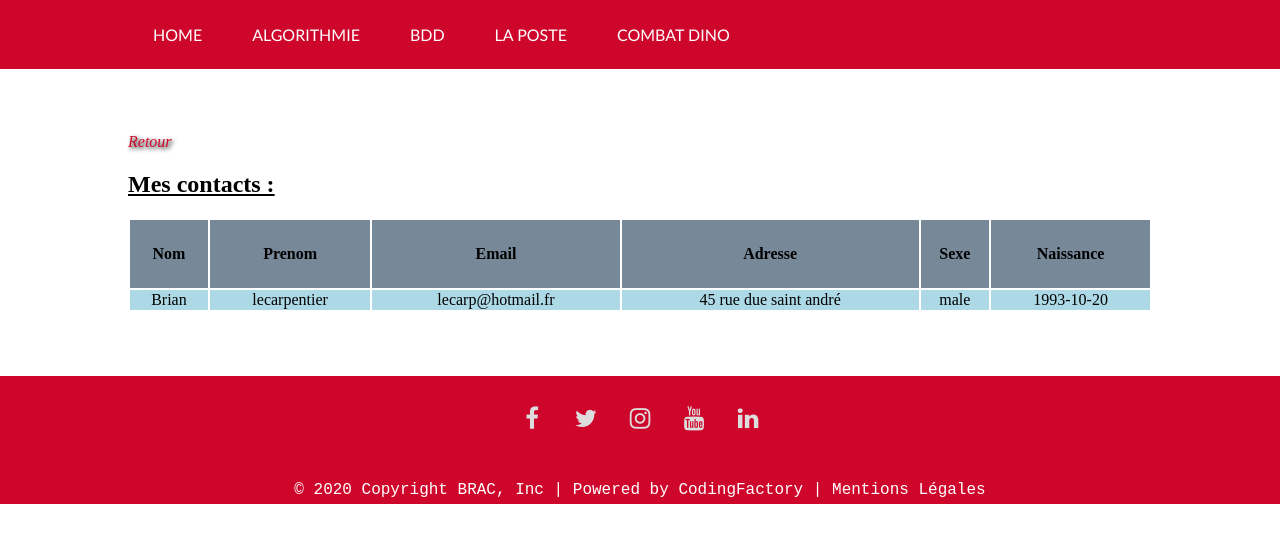
After one commit to Ldqtheone/php_week, a PHP site: page /bdd/contacts.php in a window 1280 px wide. The commit adds this page. Shown: the top 543 px of the page. Run offline with PHP 8.4, Linux system fonts and the light colour scheme; data comes from the database, SQL or seed files in the repository.

Commit message:
add css table et href

```diff
--- a/bdd/bdd.php
+++ b/bdd/bdd.php
@@ -16,7 +16,9 @@
         <?php include '../header.php' ?>
         <main>
             <h3>Accès aux contacts :</h3>
-            <a href="story13.php">Voir mes contacts</a>
+            <a href="contacts.php" class="contactLink" >Voir mes contacts</a>
+            <br/>
+
             <?php include 'story12.php' ?>
             <br/>
             <?php include 'story14.php' ?>
--- /dev/null
+++ b/bdd/contacts.php
@@ -0,0 +1,18 @@
+<!DOCTYPE html>
+<html lang="fr">
+<head>
+    <meta charset="utf-8">
+    <link rel="stylesheet" href="../style.css">
+    <link rel="stylesheet" href="https://cdnjs.cloudflare.com/ajax/libs/font-awesome/4.7.0/css/font-awesome.min.css">
+    <title>¤ TP Reco ~ BDD Contacts ¤</title>
+</head>
+    <body>
+        <?php include '../header.php' ?>
+        <main>
+            <a href="bdd.php" class="contactLink" >Retour</a>
+            <br/>
+            <?php include 'story13.php' ?>
+        </main>
+        <?php include '../footer.php' ?>
+    </body>
+</html>
--- a/bdd/story13.php
+++ b/bdd/story13.php
@@ -2,17 +2,7 @@
     require 'Database.php';
     $database = new Database("php_week");
 ?>
-<!DOCTYPE html>
-<html lang="fr">
-    <head>
-        <meta charset="utf-8">
-        <link rel="stylesheet" href="../style.css">
-        <link rel="stylesheet" href="https://cdnjs.cloudflare.com/ajax/libs/font-awesome/4.7.0/css/font-awesome.min.css">
-        <title>¤ TP Reco ~ BDD Users ¤</title>
-    </head>
-    <body>
-        <?php include '../header.php' ?>
-        <main class="story">
+
 <h2 id="titleContact">Mes contacts :</h2>
 <table>
     <thead>
@@ -28,18 +18,16 @@
     <tbody>
         <?php
         $contacts = $database->selectAll('contacts');
-                foreach ($contacts as $key => $contact) { ?>
+        foreach ($contacts as $key => $contact)
+        { ?>
             <tr>
                 <td><?= $contact['firstname']; ?></td>
                 <td><?= $contact['lastname']; ?></td>
                 <td><?= $contact['mail']; ?></td>
                 <td><?= $contact['address']; ?></td>
                 <td><?= $contact['gender']; ?></td>
-                        <td><?= $contact['birthdate']; } ?></td>
+                <td><?= $contact['birthdate']; ?></td>
             </tr>
+        <?php } ?>
     </tbody>
 </table>
-        </main>
-        <?php include '../footer.php' ?>
-    </body>
-</html>
--- a/index.php
+++ b/index.php
@@ -20,11 +20,11 @@
             </div>
             <div class="nbDone">
                 <h2> Number Done : </h2>
-                <p>13</p>
+                <p>15</p>
             </div>
             <div class="nbUndone">
                 <h2>Number Undone :</h2>
-                <p>3</p>
+                <p>1</p>
             </div>
             <div class="storyDone">
                 <h2> Stories Done : </h2>
@@ -41,6 +41,8 @@
                 <p> Story 11 </p>
                 <p> Story 12 </p>
                 <p> Story 13 </p>
+                <p> Story 14 </p>
+                <p> Story 15 </p>
             </div>
         </main>
     <?php  include 'footer.php' ?>
--- a/style.css
+++ b/style.css
@@ -47,24 +47,6 @@ footer div{
     margin: 0;
 }
 
-table {
-    text-align: center;
-    width: 100%;
-}
-    tr:nth-child(even) {
-        background: white;
-    }
-    tr:nth-child(odd) {
-        background: lightblue;
-    }
-
-    thead tr{
-        background: lightslategrey !important;
-    }
-
-        thead tr th{
-         padding-bottom: 50px;
-        }
 
 #footerBandeRed{
     height: 60px;
@@ -92,6 +74,7 @@ table {
     color:#DDDDDD;
     transition-duration: 0.5s;
 }
+
 #logofb:hover, #logoinsta:hover, #logolinkedin:hover, #logotwitter:hover, #logoyt:hover{
     transition-duration: 0.5s;
     color:rgb(6, 206, 169);
@@ -140,6 +123,52 @@ table {
     color: cadetblue;
 }
 
+
+/* BDD css */
+
+.contactLink{
+    text-decoration: none;
+    font-style: oblique;
+    color: rgb(206, 6, 43);
+    text-shadow: 2px 2px 4px black;
+    transition-duration: 0.5s;
+}
+
+.contactLink:hover{
+    color: rgb(255, 183, 52);
+    transition-duration: 0.5s;
+}
+
+table {
+    text-align: center;
+    width: 100%;
+}
+
+thead tr{
+    background: lightslategrey !important;
+}
+
+thead tr th{
+    padding-top: 25px;
+    padding-bottom: 25px;
+}
+
+tr:nth-child(even) {
+    background: rgb(255, 255, 255);
+}
+
+tr:nth-child(even):hover {
+    background: rgb(216, 242, 255);
+}
+
+tr:nth-child(odd) {
+    background: rgb(173, 216, 230);
+}
+
+tr:nth-child(odd):hover {
+    background: rgb(173, 216, 255);
+}
+
 /* Other css */
 
 body{
```
Lines whose indentation alone changed are shown as unchanged.
